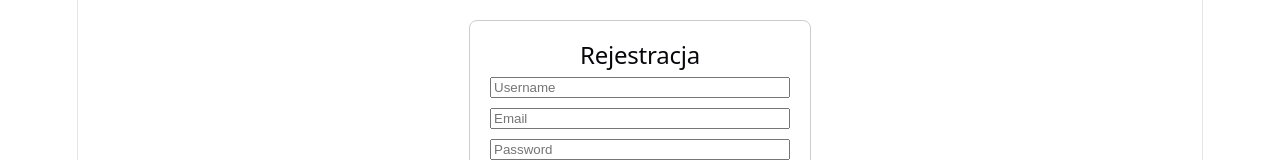
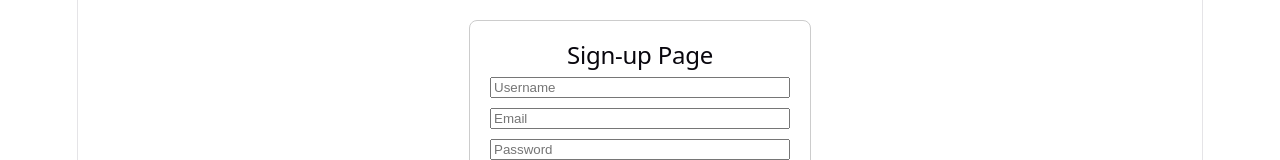
Before and after one commit to rodofrodo/fullstack-banking-app, a React (Vite) app in the folder portfolio-frontend/: page / in a window 1280 px wide. Both pictures are taken after a click on the button "Sign Up". Shown: the top 160 px of the page. Built offline with nearby package versions, Linux system fonts and the light colour scheme.

Commit message:
Small language change

```diff
--- a/portfolio-frontend/src/Register.jsx
+++ b/portfolio-frontend/src/Register.jsx
@@ -2,10 +2,10 @@ import { useState } from 'react';
 import axios from 'axios';
 
 function Register({ navigateTo }) {
-  const [username, setUsername] = useState('');
-  const [email, setEmail] = useState('');
-  const [password, setPassword] = useState('');
-  const [message, setMessage] = useState('');
+	const [username, setUsername] = useState('');
+	const [email, setEmail] = useState('');
+	const [password, setPassword] = useState('');
+	const [message, setMessage] = useState('');
 
     const handleRegister = async (e) => {
         e.preventDefault();
@@ -33,7 +33,7 @@ function Register({ navigateTo }) {
 
     return (
 		<div style={{ border: '1px solid #ccc', padding: '20px', borderRadius: '8px', maxWidth: '300px', margin: '20px auto', fontFamily: 'sans-serif' }}>
-			<h2>Rejestracja</h2>
+			<h2>Sign-up Page</h2>
 
 			<form onSubmit={handleRegister} style={{ display: 'flex', flexDirection: 'column', gap: '10px' }}>
 			<input
```
